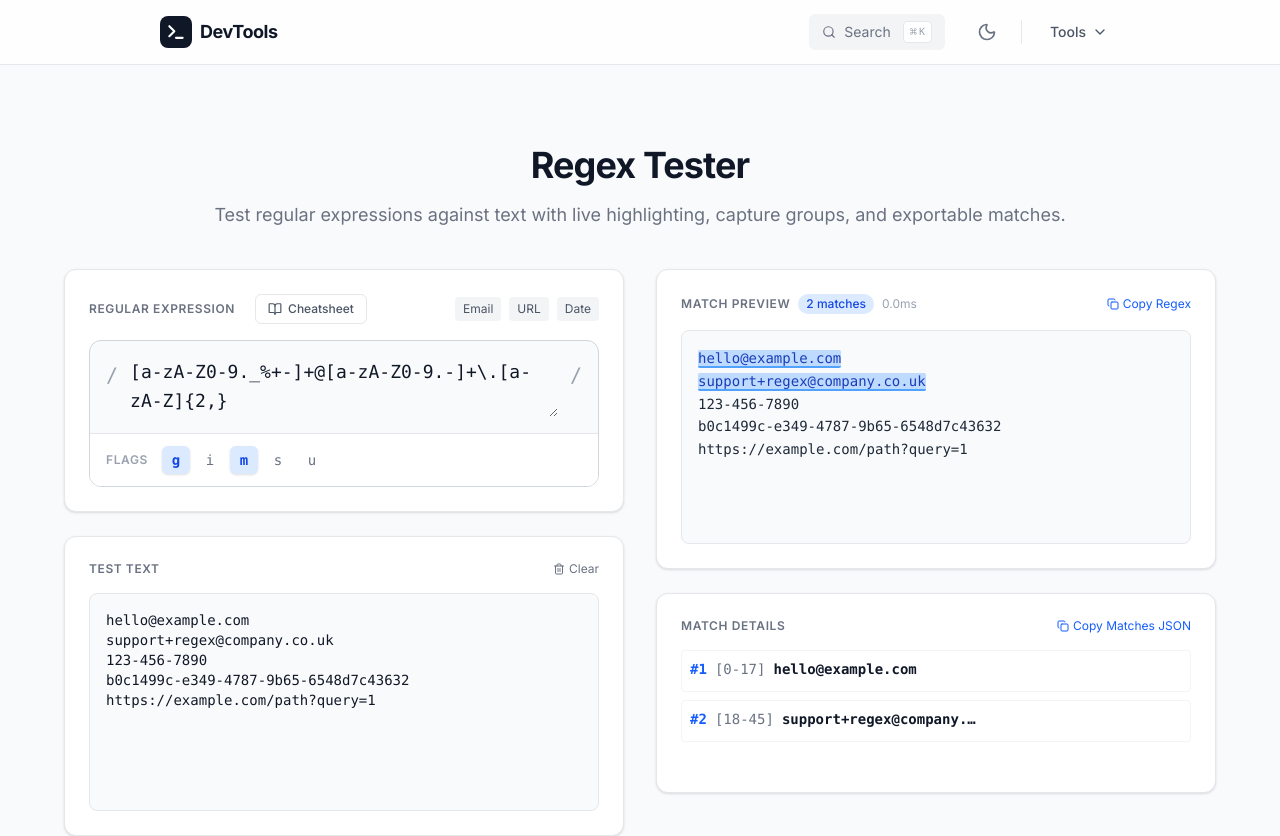
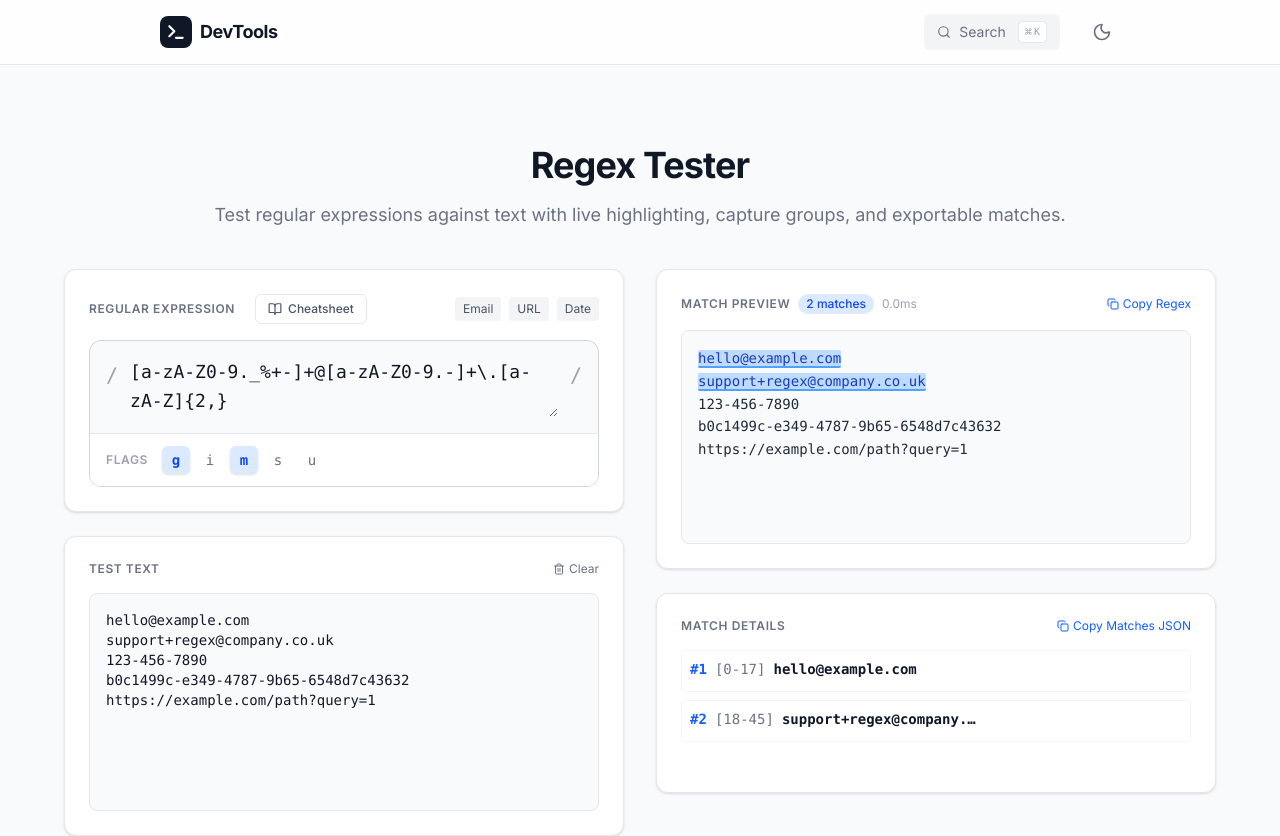
Before and after one commit to JonathanChaochen/tools, a React (Vite) app: page /regex-tester in a window 1280 px wide. Shown: the top 836 px of the page. Built offline with nearby package versions, Linux system fonts and the light colour scheme.

Commit message:
use search

```diff
--- a/src/components/layout/Header.tsx
+++ b/src/components/layout/Header.tsx
@@ -1,19 +1,9 @@
 import React from 'react';
-import { Terminal, Moon, Sun, ChevronDown, Search } from 'lucide-react';
+import { Terminal, Moon, Sun, Search } from 'lucide-react';
 import { useTheme } from '../../hooks/useTheme';
 
 export const Header: React.FC = () => {
   const { theme, toggleTheme } = useTheme();
-  const [isToolsOpen, setIsToolsOpen] = React.useState(false);
-
-  const tools = [
-    { name: 'Timestamp Converter', href: '/timestamp-converter' },
-    { name: 'JSON Formatter', href: '/json-formatter' },
-    { name: 'Markdown Previewer', href: '/markdown-preview' },
-    { name: 'Base64 Converter', href: '/base64-converter' },
-    { name: 'Regex Playground', href: '/regex-tester' },
-    { name: 'JWT Inspector', href: '/jwt-inspector' },
-  ];
 
   return (
     <header className="sticky top-0 z-50 w-full border-b border-gray-200 dark:border-gray-800 bg-white/80 dark:bg-gray-950/80 backdrop-blur-sm transition-colors">
@@ -34,11 +24,11 @@ export const Header: React.FC = () => {
             {/* Search Trigger */}
             <button
               onClick={() => window.dispatchEvent(new Event('open-command-palette'))}
-              className="hidden sm:flex items-center gap-2 px-3 py-1.5 bg-gray-100 dark:bg-gray-800 hover:bg-gray-200 dark:hover:bg-gray-700 rounded-md transition-colors text-sm text-gray-500 dark:text-gray-400 border border-transparent hover:border-gray-300 dark:hover:border-gray-600 mr-2"
+              className="flex items-center gap-2 px-3 py-1.5 bg-gray-100 dark:bg-gray-800 hover:bg-gray-200 dark:hover:bg-gray-700 rounded-md transition-colors text-sm text-gray-500 dark:text-gray-400 border border-transparent hover:border-gray-300 dark:hover:border-gray-600 mr-2"
               aria-label="Search tools"
             >
               <Search size={14} />
-              <span className="mr-1">Search</span>
+              <span className="hidden sm:inline mr-1">Search</span>
               <kbd className="hidden md:inline-flex items-center gap-0.5 font-mono text-[10px] font-medium bg-white dark:bg-gray-950 px-1.5 py-0.5 rounded border border-gray-200 dark:border-gray-700 text-gray-400">
                 <span className="text-xs">⌘</span>K
               </kbd>
@@ -52,44 +42,6 @@ export const Header: React.FC = () => {
             >
               {theme === 'light' ? <Moon size={20} /> : <Sun size={20} />}
             </button>
-
-            {/* Separator */}
-            <div className="h-6 w-px bg-gray-200 dark:bg-gray-800" />
-
-            {/* Tools Dropdown */}
-            <div className="relative">
-              <button
-                onClick={() => setIsToolsOpen(!isToolsOpen)}
-                onBlur={() => setTimeout(() => setIsToolsOpen(false), 200)}
-                className="flex items-center gap-1.5 px-3 py-2 text-sm font-medium text-gray-600 hover:text-gray-900 dark:text-gray-400 dark:hover:text-gray-100 transition-colors"
-                aria-expanded={isToolsOpen}
-                aria-haspopup="true"
-                aria-label="Tools menu"
-              >
-                Tools
-                <ChevronDown size={16} className={`transition-transform ${isToolsOpen ? 'rotate-180' : ''}`} />
-              </button>
-
-              {/* Dropdown Menu */}
-              {isToolsOpen && (
-                <div
-                  className="absolute right-0 mt-2 w-56 bg-white dark:bg-gray-900 border border-gray-200 dark:border-gray-800 rounded-lg shadow-lg py-2 z-50"
-                  role="menu"
-                  aria-label="Available tools"
-                >
-                  {tools.map((tool) => (
-                    <a
-                      key={tool.href}
-                      href={tool.href}
-                      className="block px-4 py-2.5 text-sm text-gray-700 dark:text-gray-300 hover:bg-gray-100 dark:hover:bg-gray-800 transition-colors"
-                      role="menuitem"
-                    >
-                      {tool.name}
-                    </a>
-                  ))}
-                </div>
-              )}
-            </div>
           </div>
         </div>
       </div>
```
